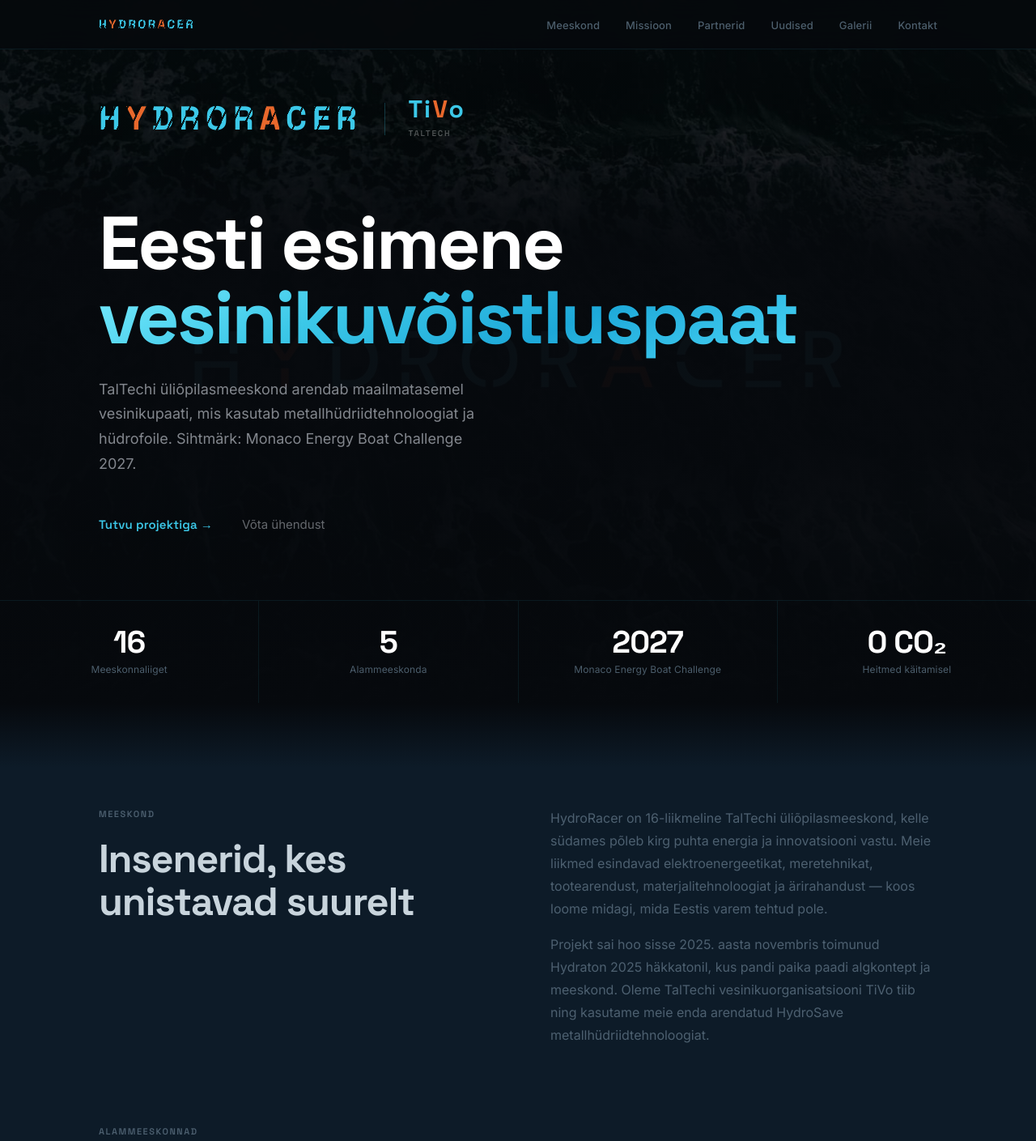
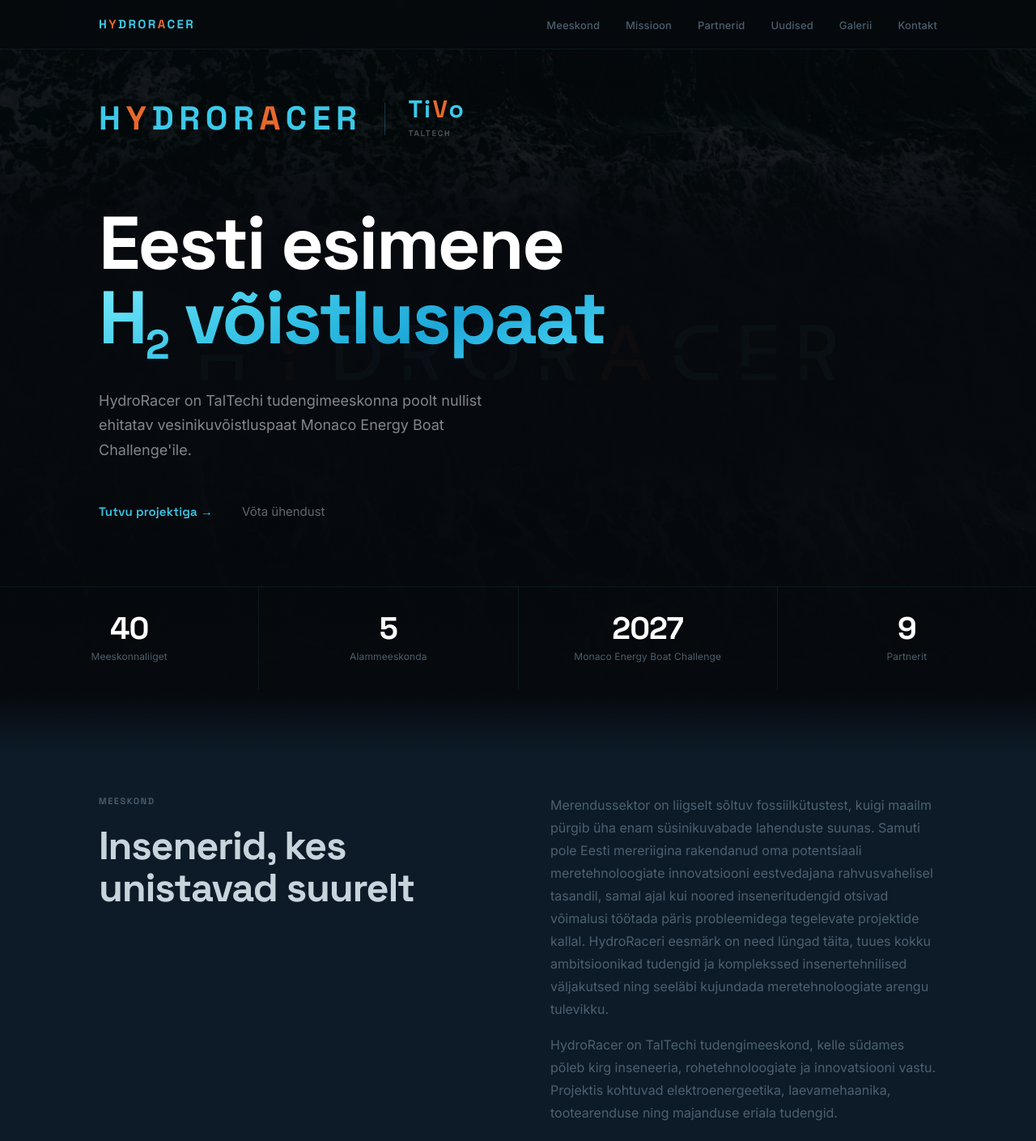
Before and after one commit to ottoskarvaldaru-source/hydroracer, a plain HTML site: page website/index.html in a window 1280 px wide. Shown: the top 1409 px of the page at 81% size. Drawn offline with Linux system fonts and the light colour scheme.

Commit message:
Uuendused

```diff
--- a/website/index.html
+++ b/website/index.html
@@ -250,16 +250,6 @@
       font-weight: 700;
       letter-spacing: 0.16em;
       color: var(--cyan);
-      -webkit-mask-image: repeating-linear-gradient(
-        -65deg,
-        #000 0px, #000 4.5px,
-        rgba(0,0,0,0.08) 4.5px, rgba(0,0,0,0.08) 5.5px
-      );
-      mask-image: repeating-linear-gradient(
-        -65deg,
-        #000 0px, #000 4.5px,
-        rgba(0,0,0,0.08) 4.5px, rgba(0,0,0,0.08) 5.5px
-      );
     }
     .brand-logo-sm .o { color: var(--orange); }
 
@@ -372,16 +362,6 @@
       letter-spacing: 0.16em;
       color: var(--cyan);
       line-height: 1;
-      -webkit-mask-image: repeating-linear-gradient(
-        -65deg,
-        #000 0px, #000 12px,
-        rgba(0,0,0,0.08) 12px, rgba(0,0,0,0.08) 14px
-      );
-      mask-image: repeating-linear-gradient(
-        -65deg,
-        #000 0px, #000 12px,
-        rgba(0,0,0,0.08) 12px, rgba(0,0,0,0.08) 14px
-      );
     }
     .brand-logo-lg .o { color: var(--orange); }
 
@@ -423,6 +403,10 @@
       margin-bottom: 28px;
       max-width: 860px;
     }
+    .hero-title sub {
+      font-size: 0.55em;
+      vertical-align: sub;
+    }
 
     .ocean-clip {
       background: linear-gradient(155deg, #7EEEFF 0%, #3CC8E8 35%, #1DA8D8 65%, #4DD8F8 100%);
@@ -479,6 +463,8 @@
       padding: 32px 24px;
       text-align: center;
       border-right: 1px solid var(--dark-border);
+      position: relative;
+      overflow: hidden;
     }
     .hero-stat:last-child { border-right: none; }
 
@@ -490,6 +476,8 @@
       color: #fff;
       line-height: 1;
       margin-bottom: 7px;
+      position: relative;
+      z-index: 1;
     }
 
     .hero-stat-label {
@@ -497,7 +485,10 @@
       color: var(--dark-muted);
       letter-spacing: 0.01em;
       line-height: 1.4;
-    }
+      position: relative;
+      z-index: 1;
+    }
+
 
     @media (max-width: 600px) {
       .hero-stats { flex-wrap: wrap; }
@@ -1290,13 +1281,11 @@
 
     <h1 class="hero-title">
       Eesti esimene<br>
-      <span class="ocean-clip">vesinikuvõistluspaat</span>
+      <span class="ocean-clip">H<sub>2</sub> võistluspaat</span>
     </h1>
 
     <p class="hero-subtitle">
-      TalTechi üliõpilasmeeskond arendab maailmatasemel vesinikupaati,
-      mis kasutab metallhüdriidtehnoloogiat ja hüdrofoile.
-      Sihtmärk: Monaco Energy Boat Challenge 2027.
+      HydroRacer on TalTechi tudengimeeskonna poolt nullist ehitatav vesinikuvõistluspaat Monaco Energy Boat Challenge'ile.
     </p>
 
     <div class="hero-actions">
@@ -1308,7 +1297,7 @@
 
   <div class="hero-stats" aria-label="Projekti statistika">
     <div class="hero-stat">
-      <div class="hero-stat-num" data-count="16">16</div>
+      <div class="hero-stat-num" data-count="40">40</div>
       <div class="hero-stat-label">Meeskonnaliiget</div>
     </div>
     <div class="hero-stat">
@@ -1320,8 +1309,8 @@
       <div class="hero-stat-label">Monaco Energy Boat Challenge</div>
     </div>
     <div class="hero-stat">
-      <div class="hero-stat-num" data-count="0" data-suffix=" CO₂">0 CO₂</div>
-      <div class="hero-stat-label">Heitmed käitamisel</div>
+      <div class="hero-stat-num" data-count="9">9</div>
+      <div class="hero-stat-label">Partnerit</div>
     </div>
   </div>
 </section>
@@ -1340,15 +1329,10 @@
       </div>
       <div class="team-intro-right reveal reveal-delay-1">
         <p>
-          HydroRacer on 16-liikmeline TalTechi üliõpilasmeeskond, kelle südames põleb kirg
-          puhta energia ja innovatsiooni vastu. Meie liikmed esindavad elektroenergeetikat,
-          meretehnikat, tootearendust, materjalitehnoloogiat ja ärirahandust — koos loome
-          midagi, mida Eestis varem tehtud pole.
+          Merendussektor on liigselt sõltuv fossiilkütustest, kuigi maailm pürgib üha enam süsinikuvabade lahenduste suunas. Samuti pole Eesti mereriigina rakendanud oma potentsiaali meretehnoloogiate innovatsiooni eestvedajana rahvusvahelisel tasandil, samal ajal kui noored inseneritudengid otsivad võimalusi töötada päris probleemidega tegelevate projektide kallal. HydroRaceri eesmärk on need lüngad täita, tuues kokku ambitsioonikad tudengid ja komplekssed insenertehnilised väljakutsed ning seeläbi kujundada meretehnoloogiate arengu tulevikku.
         </p>
         <p>
-          Projekt sai hoo sisse 2025. aasta novembris toimunud Hydraton 2025 häkkatonil,
-          kus pandi paika paadi algkontept ja meeskond. Oleme TalTechi vesinikuorganisatsiooni
-          TiVo tiib ning kasutame meie enda arendatud HydroSave metallhüdriidtehnoloogiat.
+          HydroRacer on TalTechi tudengimeeskond, kelle südames põleb kirg inseneeria, rohetehnoloogiate ja innovatsiooni vastu. Projektis kohtuvad elektroenergeetika, laevamehaanika, tootearenduse ning majanduse eriala tudengid.
         </p>
       </div>
     </div>
```
Also changed, not shown: .claude/launch.json (added), Unknown-2.jpg (added), Unknown.jpg (added), 1 other file.
